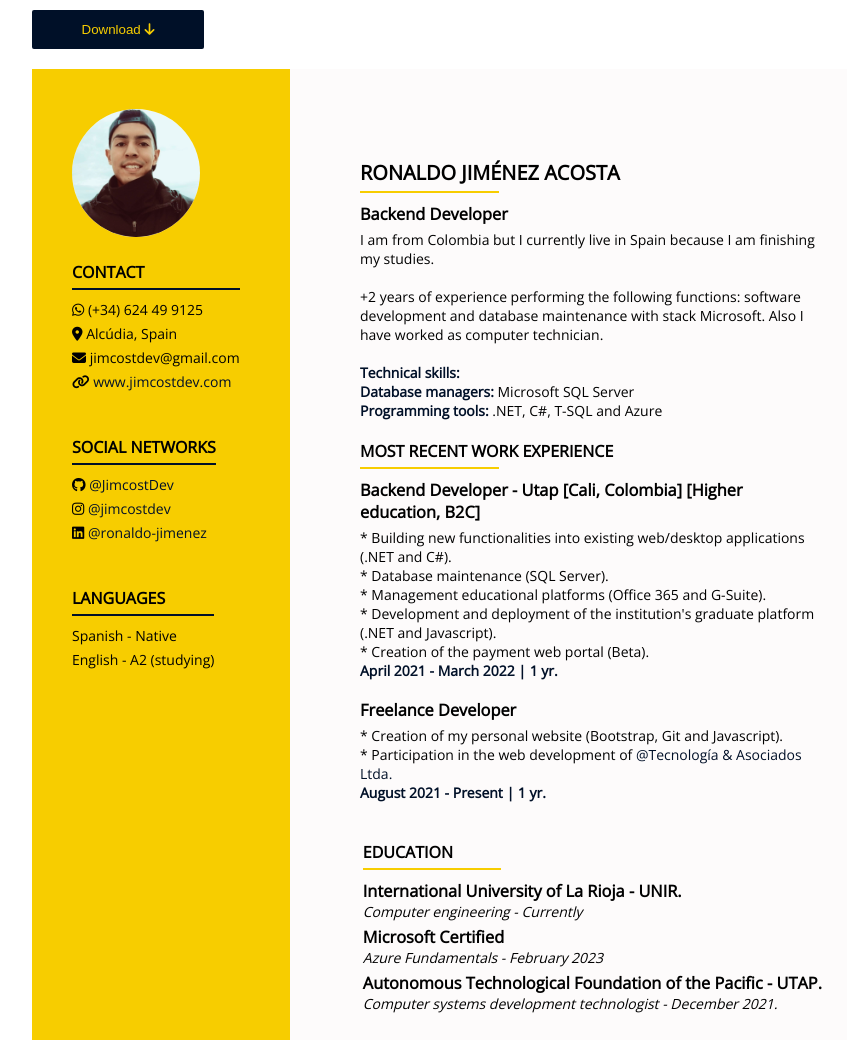
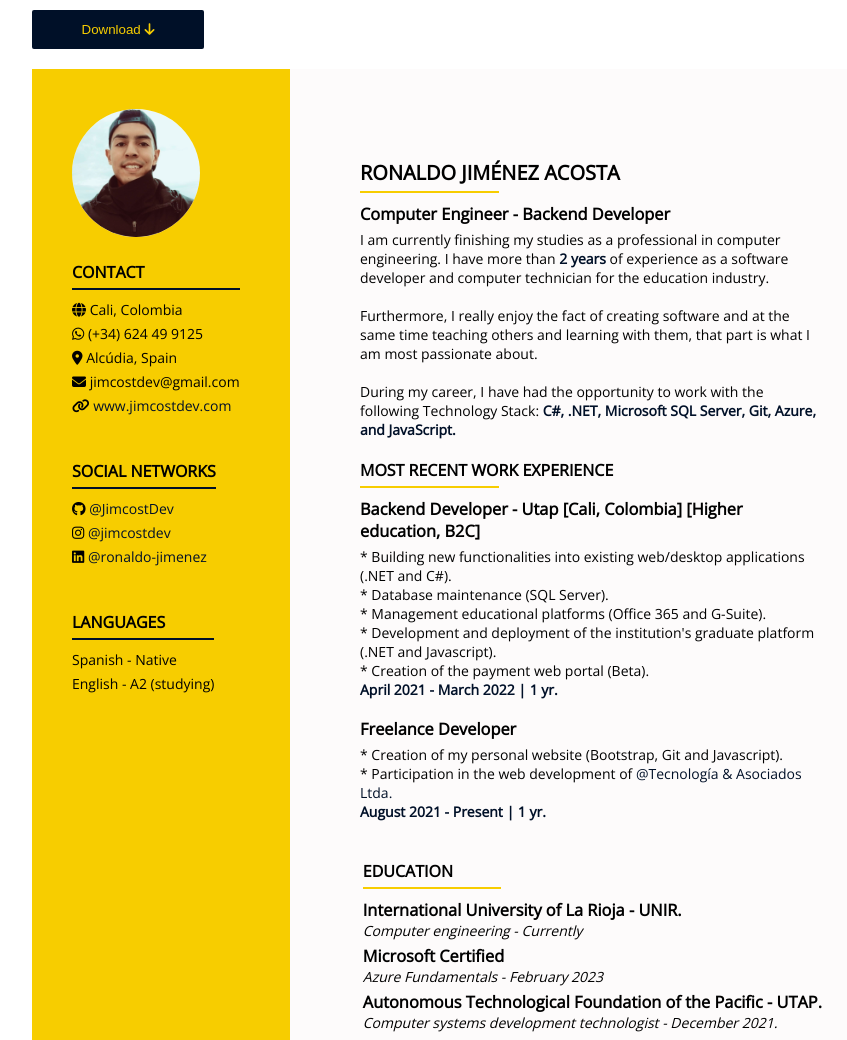
Before and after one commit to JimcostDev/jimcostdev_cv, a plain HTML site: page index.html in a window 1280 px wide. Shown: the top 1040 px of the page, without its empty margins (178-1025 px from the left). Drawn offline with nearby package versions, Linux system fonts and the light colour scheme.

Commit message:
agrego nacionalidad y actualizo perfil

```diff
--- a/index.html
+++ b/index.html
@@ -21,6 +21,7 @@
                 </div>
 				<h2 class="titulo">CONTACT</h2>
                 <hr class="linea">
+                <p><i class="fas fa-globe"></i> Cali, Colombia</p>
 				<p><i class="fab fa-whatsapp"></i> (+34) 624 49 9125</p>
 				<p><i class="fas fa-map-marker-alt"></i> Alcúdia, Spain</p>
 				<p><i class="fas fa-envelope"></i> jimcostdev@gmail.com</p>
@@ -46,22 +47,20 @@
 				<h2 class="titulo titulo-principal">RONALDO JIMÉNEZ ACOSTA</h2>
                 <hr class="linea linea-principal">
                 <div class="descripcion">
-                    <h3 class="rol mb">Backend Developer</h3>
+                    <h3 class="rol mb">Computer Engineer - Backend Developer</h3>
                     <p>
-                        I am from Colombia but I currently live in Spain because I am finishing my studies.
+                        I am currently finishing my studies as a professional in computer engineering.
+                        I have more than <span class="bold">2 years</span> of experience as a software developer and computer technician for the education industry.
                     </p>
                     <br>
                     <p>
-                        +2 years of experience performing the following functions: software development and database maintenance
-                        with stack Microsoft. Also I have worked as computer technician.
+                        Furthermore, I really enjoy the fact of creating software and at the same time teaching others and learning with them, that part is what I am most passionate about.
                     </p>
                     <br>
-                        <p>
-                            <span class="bold">Technical skills:</span> <br>
-                            <span class="bold">Database managers:</span> Microsoft SQL Server <br>
-                            <span class="bold">Programming tools:</span> .NET, C#, T-SQL and Azure<br>
-                            <!-- <span class="bold">Otras herramientas:</span> Figma, Bootstrap -->
-                        </p>
+                    <p>
+                        During my career, I have had the opportunity to work with the following Technology Stack:
+                        <span class="bold">C#, .NET, Microsoft SQL Server, Git, Azure, and JavaScript.</span>
+                    </p>
                 </div>
             </div>
 
```
